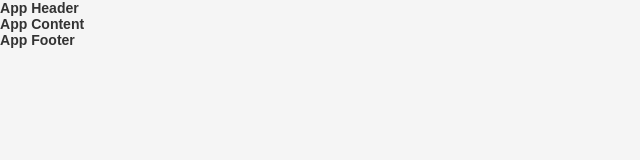
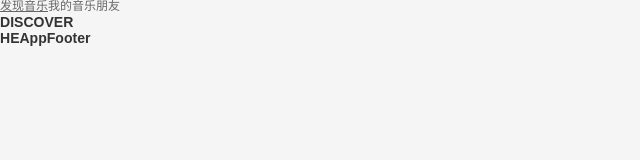
Before and after one commit to uithen/react-cloudmusic, a React (Create React App) app: page / in a window 1280 px wide. Shown: the top 160 px of the page, without its empty margins (0-640 px from the left). Built offline with nearby package versions, Linux system fonts and the light colour scheme.

Commit message:
'搭建项目整体布局,作为后续开发与完善的雏形'

```diff
--- a/package.json
+++ b/package.json
@@ -10,6 +10,8 @@
     "normalize.css": "^8.0.1",
     "react": "^17.0.2",
     "react-dom": "^17.0.2",
+    "react-router-config": "^5.1.1",
+    "react-router-dom": "^5.2.0",
     "react-scripts": "4.0.3",
     "web-vitals": "^1.0.1"
   },
--- a/src/App.js
+++ b/src/App.js
@@ -1,11 +1,20 @@
 import React, { memo } from 'react'
+import { renderRoutes } from 'react-router-config'
+import { HashRouter } from 'react-router-dom'
+
+import routes from '@/router'
+
+import HEAppHeader from '@/components/app-header'
+import HEAppFooter from '@/components/app-footer'
 
 export default memo(function App() {
   return (
     <div>
-      <h3>App Header</h3>
-      <h3>App Content</h3>
-      <h3>App Footer</h3>
+      <HashRouter>
+        <HEAppHeader />
+        {renderRoutes(routes)}
+        <HEAppFooter />
+      </HashRouter>
     </div>
   )
 })
--- /dev/null
+++ b/src/components/app-footer/index.js
@@ -0,0 +1,9 @@
+import React, { memo } from 'react'
+
+export default memo(function HEAppFooter() {
+  return (
+    <div>
+      <h3>HEAppFooter</h3>
+    </div>
+  )
+})
--- /dev/null
+++ b/src/components/app-header/index.js
@@ -0,0 +1,11 @@
+import React, { memo } from 'react'
+import { NavLink } from 'react-router-dom'
+export default memo(function HEAppHeader() {
+  return (
+    <div>
+      <NavLink to="/">发现音乐</NavLink>
+      <NavLink to="/mine">我的音乐</NavLink>
+      <NavLink to="/friend">朋友</NavLink>
+    </div>
+  )
+})
--- a/src/index.js
+++ b/src/index.js
@@ -1,9 +1,11 @@
 import React from 'react'
 import ReactDOM from 'react-dom'
+
 import '@/assets/css/reset.css'
+
 import App from './App'
 
 ReactDOM.render(
-    <App />,
+  <App />,
   document.getElementById('root')
 )
--- /dev/null
+++ b/src/pages/discover/index.js
@@ -0,0 +1,9 @@
+import React, { memo } from 'react'
+
+export default memo(function HEDiscover() {
+  return (
+    <div>
+      <h3>DISCOVER</h3>
+    </div>
+  )
+})
--- /dev/null
+++ b/src/pages/friend/index.js
@@ -0,0 +1,9 @@
+import React, { memo } from 'react'
+
+export default memo(function HEFriend() {
+  return (
+    <div>
+      <h3>FRIEND</h3>
+    </div>
+  )
+})
--- /dev/null
+++ b/src/pages/mine/index.js
@@ -0,0 +1,9 @@
+import React, { memo } from 'react'
+
+export default memo(function HEMine() {
+  return (
+    <div>
+      <h3>MINE</h3>
+    </div>
+  )
+})
--- /dev/null
+++ b/src/router/index.js
@@ -0,0 +1,27 @@
+import HEDiscover from '@/pages/discover'
+import HEMine from '@/pages/mine'
+import HEFriend from '@/pages/friend'
+const routes = [
+  {
+    path: '/',
+    component: HEDiscover,
+    exact: true,
+    // routes: [
+    //   {
+    //     path: '/discover/',
+    //     component: xxx,
+    //     exact: true
+    //   }
+    // ]
+  },
+  {
+    path: '/mine',
+    component: HEMine
+  },
+  {
+    path: '/friend',
+    component: HEFriend
+  },
+]
+
+export default routes
```
Also changed, not shown: 1 other file (tests, documents, lock files or other folders).
